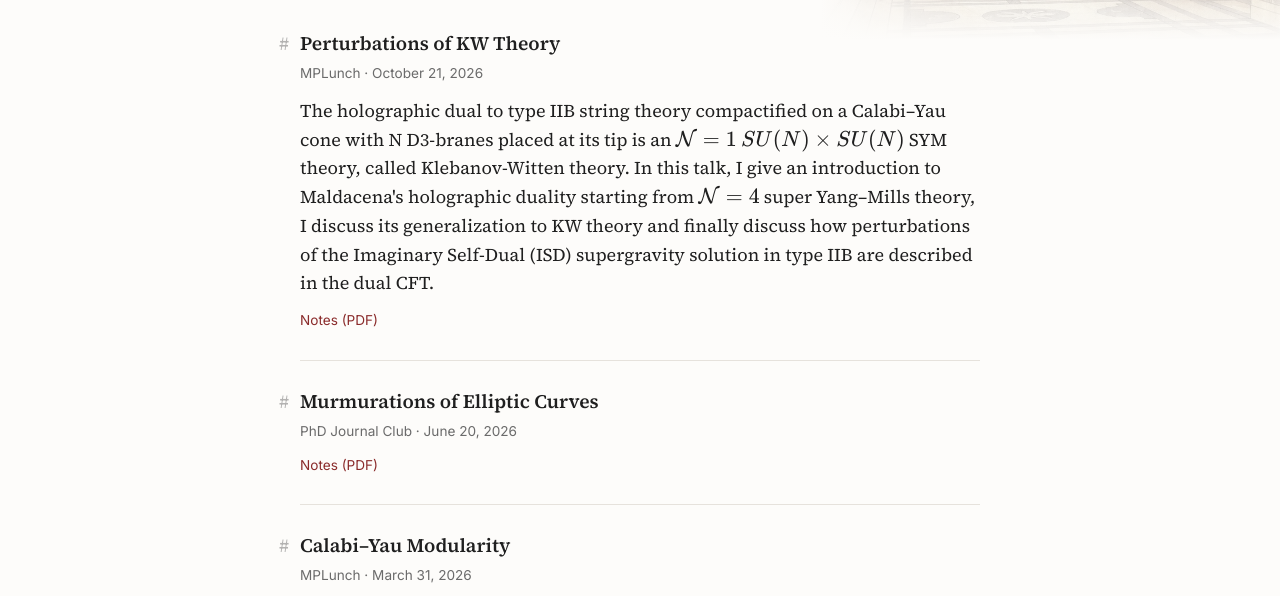
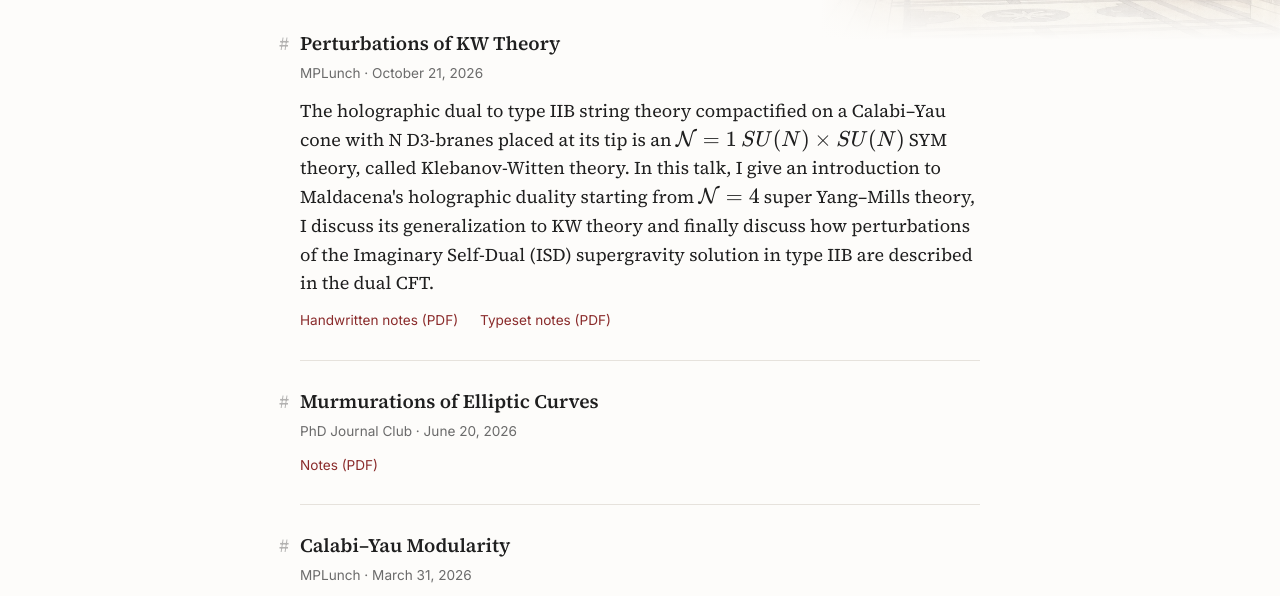
Before and after one commit to LuigiAngelini/LuigiAngelini.github.io, a plain HTML site: page talks.html in a window 1280 px wide. Shown: the part 484-1080 px from the top of the page. Drawn offline with nearby package versions, Linux system fonts and the light colour scheme.

Commit message:
Add typeset (LaTeX) notes for the KW theory talk
Co-Authored-By: Claude Opus 5.5 <noreply@anthropic.com>

```diff
--- a/talks.html
+++ b/talks.html
@@ -77,7 +77,8 @@
           Imaginary Self-Dual (ISD) supergravity solution in type IIB are described in the dual CFT.
         </p>
         <p class="resources">
-          <a href="talks/2026-10-perturbations-kw-theory.pdf">Notes (PDF)</a>
+          <a href="talks/2026-10-perturbations-kw-theory.pdf">Handwritten notes (PDF)</a>
+          <a href="talks/2026-10-perturbations-kw-theory-typeset.pdf">Typeset notes (PDF)</a>
         </p>
       </article>
 
```
Also changed, not shown: 1 other file.
